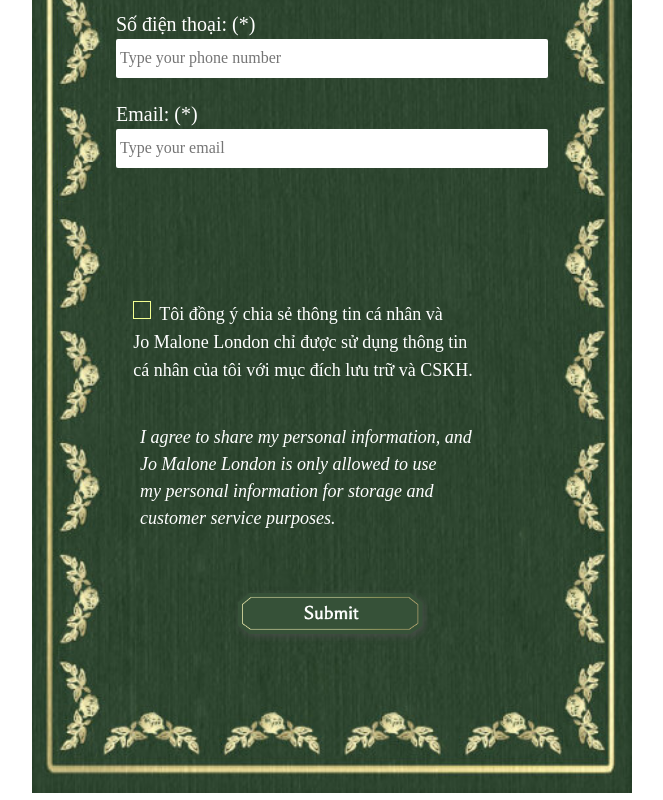
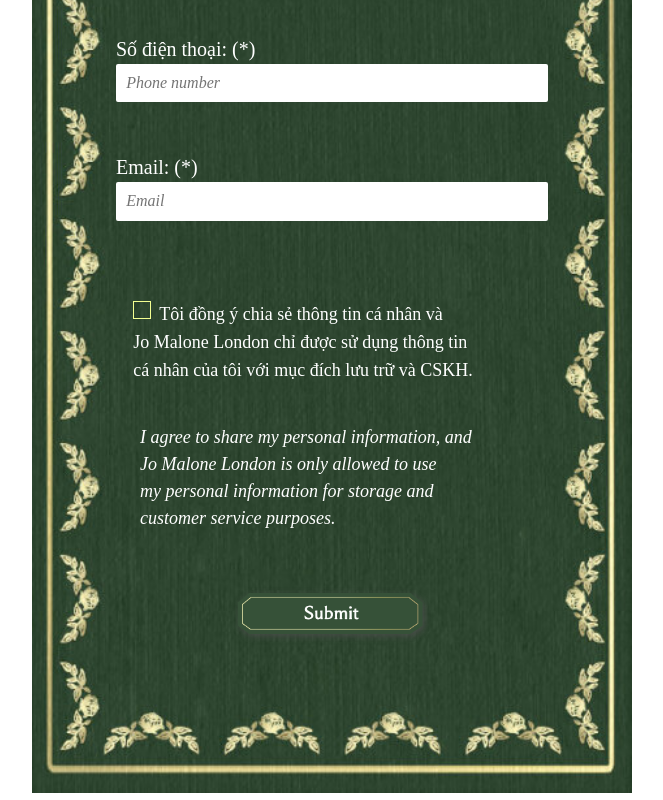
Before and after one commit to hoangtd24/Jo-Malone, a React (Vite) app: page / in a window 1280 px wide. Both pictures are taken after a click on the element 640 px from the left and 957 px from the top of the page. Shown: the part 274-1074 px from the top of the page, without its empty margins (308-971 px from the left). Built offline with nearby package versions, Linux system fonts and the light colour scheme.

Commit message:
update img #3

```diff
--- a/src/pages/Home/Home.module.scss
+++ b/src/pages/Home/Home.module.scss
@@ -7,6 +7,7 @@
 }
 .bg {
   width: 100%;
+  min-height: 100vh;
 }
 .content {
   position: absolute;
@@ -189,7 +190,7 @@
 }
 @media (max-width: 600px) {
   .bg {
-    height: 100vh;
+    min-height: 100vh;
   }
 }
 
--- a/src/pages/Info/Info.module.scss
+++ b/src/pages/Info/Info.module.scss
@@ -33,14 +33,14 @@
   align-items: center;
 }
 .form_input {
-  position: absolute;
   width: 72%;
-  top: 18%;
   display: flex;
   flex-direction: column;
   justify-content: center;
   align-items: center;
-
+}
+.form-err {
+  //min-height: 16px;
   & > p {
     font-size: clamp(12px, 3.5vw, 18px);
     color: rgb(255, 53, 53);
@@ -56,7 +56,7 @@
 .form-item {
   display: flex;
   flex-direction: column;
-  width: 100%;
+  width: 72%;
   label {
     font-size: clamp(12px, 4vw, 20px);
     color: white;
@@ -64,27 +64,31 @@
   }
 
   input {
-    padding: 10px 4px;
+    padding: 10px 0.8vw;
     border-radius: 2px;
+    color: #000;
+    &::placeholder {
+      font-style: italic;
+    }
   }
 }
-// .form-item:first-child {
-//   position: absolute;
-//   top: 18%;
-// }
+.form-item:first-child {
+  position: absolute;
+  top: 18%;
+}
 
-// .form-item:nth-child(2) {
-//   position: absolute;
-//   top: 27%;
-// }
+.form-item:nth-child(2) {
+  position: absolute;
+  top: 27%;
+}
 
-// .form-item:nth-child(3) {
-//   position: absolute;
-//   top: 38%;
-// }
+.form-item:nth-child(3) {
+  position: absolute;
+  top: 38%;
+}
 
 .form-item + .form-item {
-  margin-top: 5%;
+  margin-top: 3%;
 }
 
 .submit_btn {
@@ -272,9 +276,13 @@
 }
 @media (max-width: 600px) {
   .bg {
-    height: 100vh;
+    min-height: 100vh;
   }
 }
 
 @media (max-width: 480px) {
+  // .checkbox-wrapper-46 {
+  //   position: absolute;
+  //   top: 55%;
+  // }
 }
--- a/src/pages/Info/Info.tsx
+++ b/src/pages/Info/Info.tsx
@@ -79,13 +79,17 @@
                       required: true,
                       //pattern: /^[A-Za-z]+$/i,
                     })}
-                    placeholder="Type your fullname"
+                    placeholder="Full name"
                   />
-                </div>
+                  <div className={cx("form-err")}>
                     {errors.name?.type == "required" && (
                       <p>This field is required</p>
                     )}
-                {errors.name?.type == "pattern" && <p>Please type your name</p>}
+                    {errors.name?.type == "pattern" && (
+                      <p>Please type your name</p>
+                    )}
+                  </div>
+                </div>
                 <div className={cx("form-item")}>
                   <label>Số điện thoại: (*)</label>
                   <input
@@ -95,9 +99,9 @@
                       maxLength: 12,
                       pattern: /((09|03|07|08|05)+([0-9]{8})\b)/g,
                     })}
-                    placeholder="Type your phone number"
+                    placeholder="Phone number"
                   />
-                </div>
+                  <div className={cx("form-err")}>
                     {errors.phone?.type === "required" && (
                       <p>This field is required</p>
                     )}
@@ -110,6 +114,8 @@
                     {errors?.phone?.type === "maxLength" && (
                       <p>Please type your phone number</p>
                     )}
+                  </div>
+                </div>
                 <div className={cx("form-item")}>
                   <label>Email: (*)</label>
                   <input
@@ -117,15 +123,17 @@
                       required: true,
                       pattern: /^\w+([\.-]?\w+)*@\w+([\.-]?\w+)*(\.\w{2,3})+$/,
                     })}
-                    placeholder="Type your email"
+                    placeholder="Email"
                   />
-                </div>
+                  <div className={cx("form-err")}>
                     {errors.mail?.type === "required" && (
                       <p>This field is required</p>
                     )}
                     {errors.mail?.type === "pattern" && (
                       <p>Please type your email</p>
                     )}
+                  </div>
+                </div>
               </div>
               <div className={cx("policy")}>
                 <div className={cx("checkbox-wrapper-46")}>
```
Lines whose indentation alone changed are shown as unchanged.
